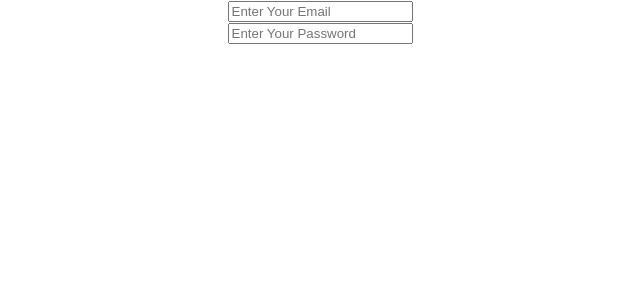
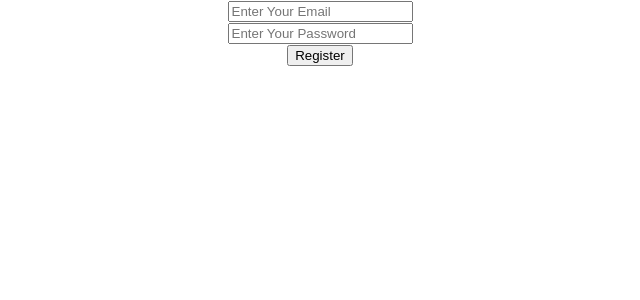
Before and after one commit to Jakaria230161/email-pass-authentication, a React (Create React App) app: page / in a window 1280 px wide. Shown: the top 300 px of the page, without its empty margins (320-960 px from the left). Built offline with nearby package versions, Linux system fonts and the light colour scheme.

Commit message:
onBlur, onChange, onSubmit explore

```diff
--- a/src/App.js
+++ b/src/App.js
@@ -5,13 +5,30 @@ import app from './Firebase/Firebase.init';
 
 const auth = getAuth(app);
 
+const handleRegister = (event) => {
+  event.preventDefault();
+  const email = event.target.email.value;
+  const password = event.target.password.value;
+  console.log(email, password);
+}
+
+const handleEmailBlur = (event) => {
+  console.log(event.target.value);
+}
+
+const handlePasswordBlur = (event) => {
+  console.log(event.target.value);
+}
+
 function App() {
   return (
     <div className="App">
-      <form>
-        <input type='email' name='email' id='' placeholder='Enter Your Email' />
+      <form onBlur={handleRegister}>
+        <input onChange={handleEmailBlur} type='email' name='email' id='' placeholder='Enter Your Email' required />
         <br/>
-        <input type='password' name='password' id='' placeholder='Enter Your Password' />
+        <input onBlur={handlePasswordBlur} type='password' name='password' id='' placeholder='Enter Your Password' required />
+        <br />
+        <button type='submit'>Register</button>
       </form>
     </div>
   );
```
Also changed, not shown: src/__Steps.js (+7 -0 lines).
